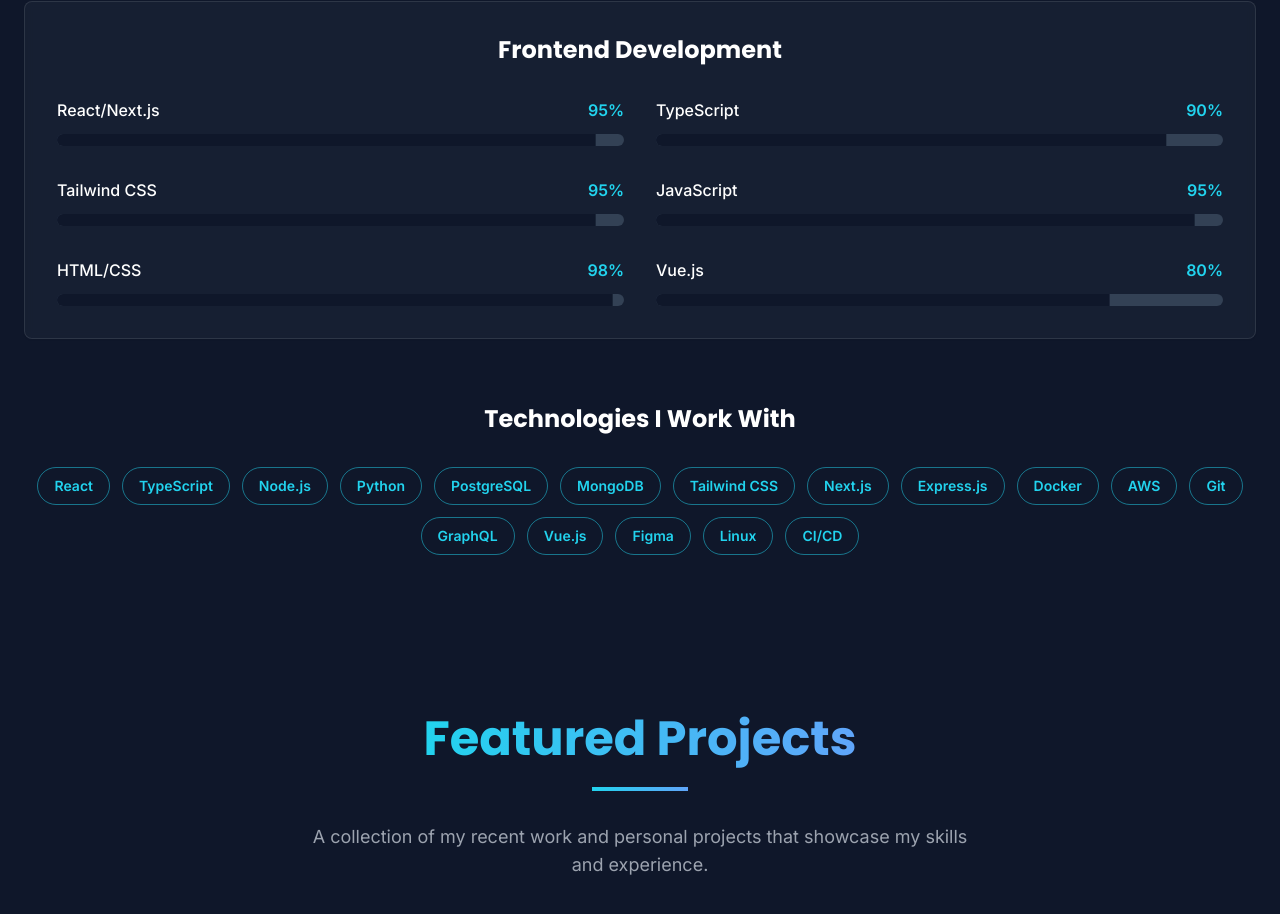
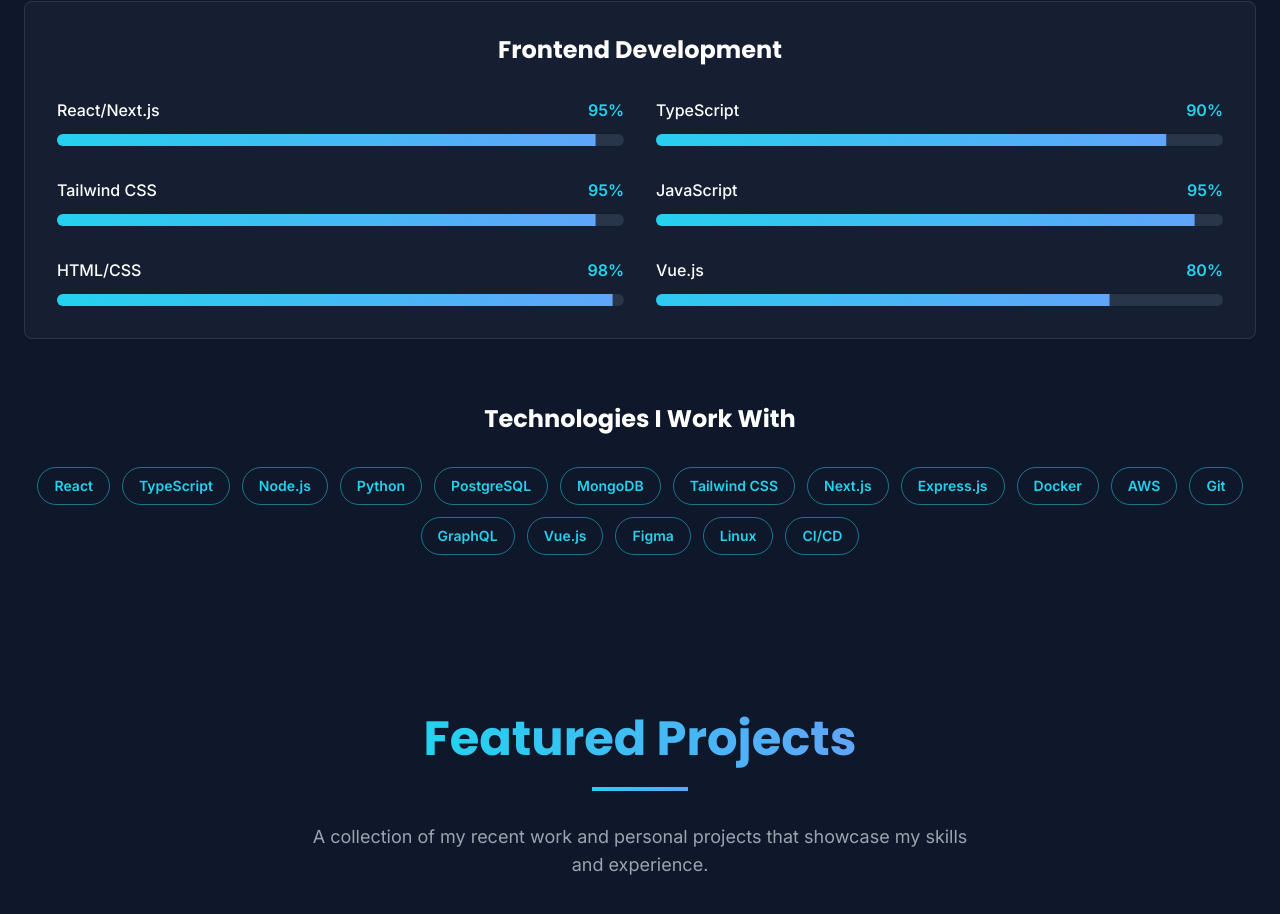
Before and after one commit to shafiq079/portfolio, a React (Vite) app: page / in a window 1280 px wide. Shown: the part 2090-3004 px from the top of the page. Built offline with nearby package versions, Linux system fonts and the light colour scheme.

Commit message:
Match skill progress bars to portfolio accent colors

```diff
--- a/src/components/sections/SkillsSection.tsx
+++ b/src/components/sections/SkillsSection.tsx
@@ -96,7 +96,8 @@ const SkillsSection = () => {
                   </div>
                   <Progress
                     value={skill.level}
-                    className="h-3 bg-slate-700"
+                    aria-label={`${skill.name} proficiency`}
+                    className="h-3 bg-slate-700/70 [&>div]:bg-gradient-to-r [&>div]:from-cyan-400 [&>div]:to-blue-400"
                   />
                 </div>
               ))}
```
